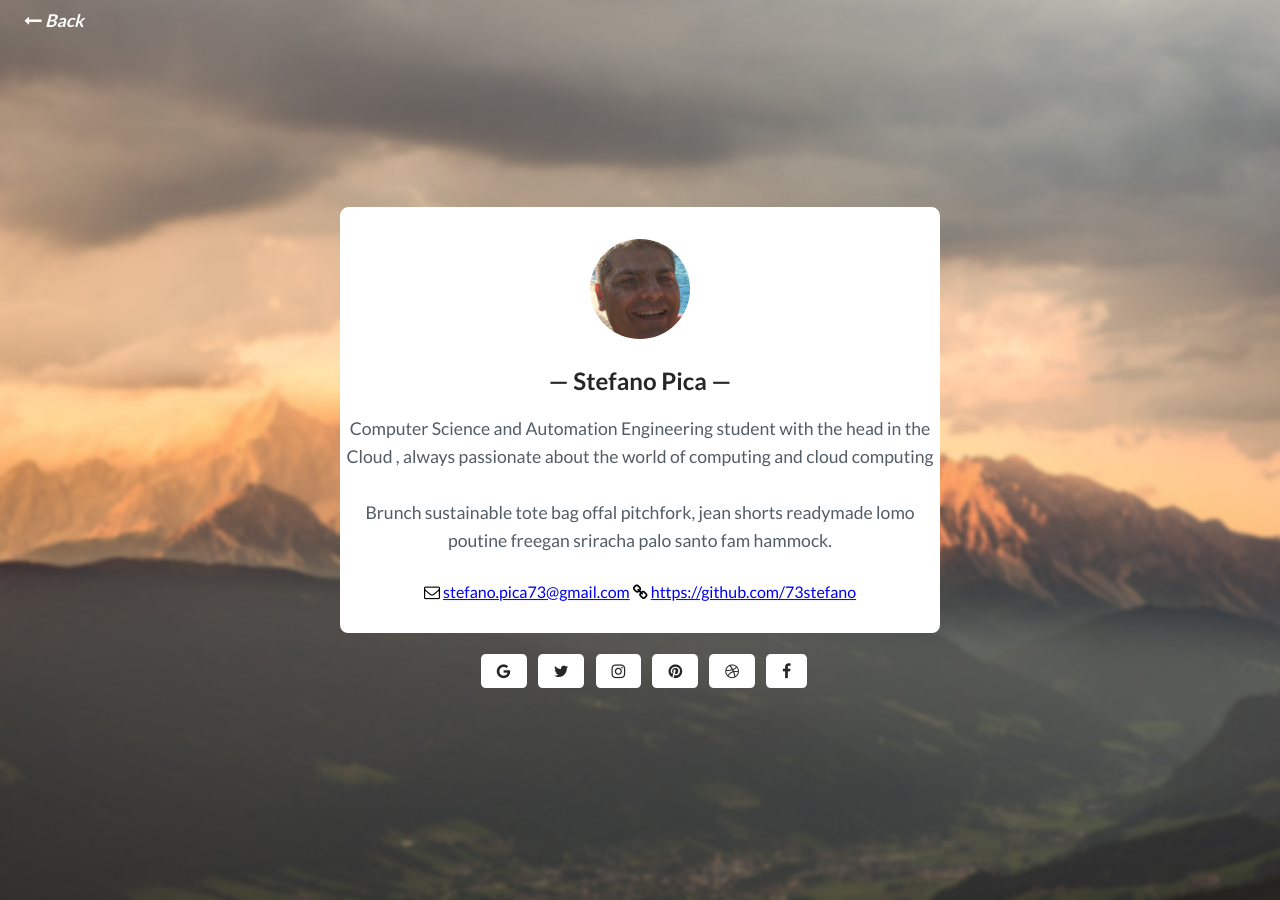
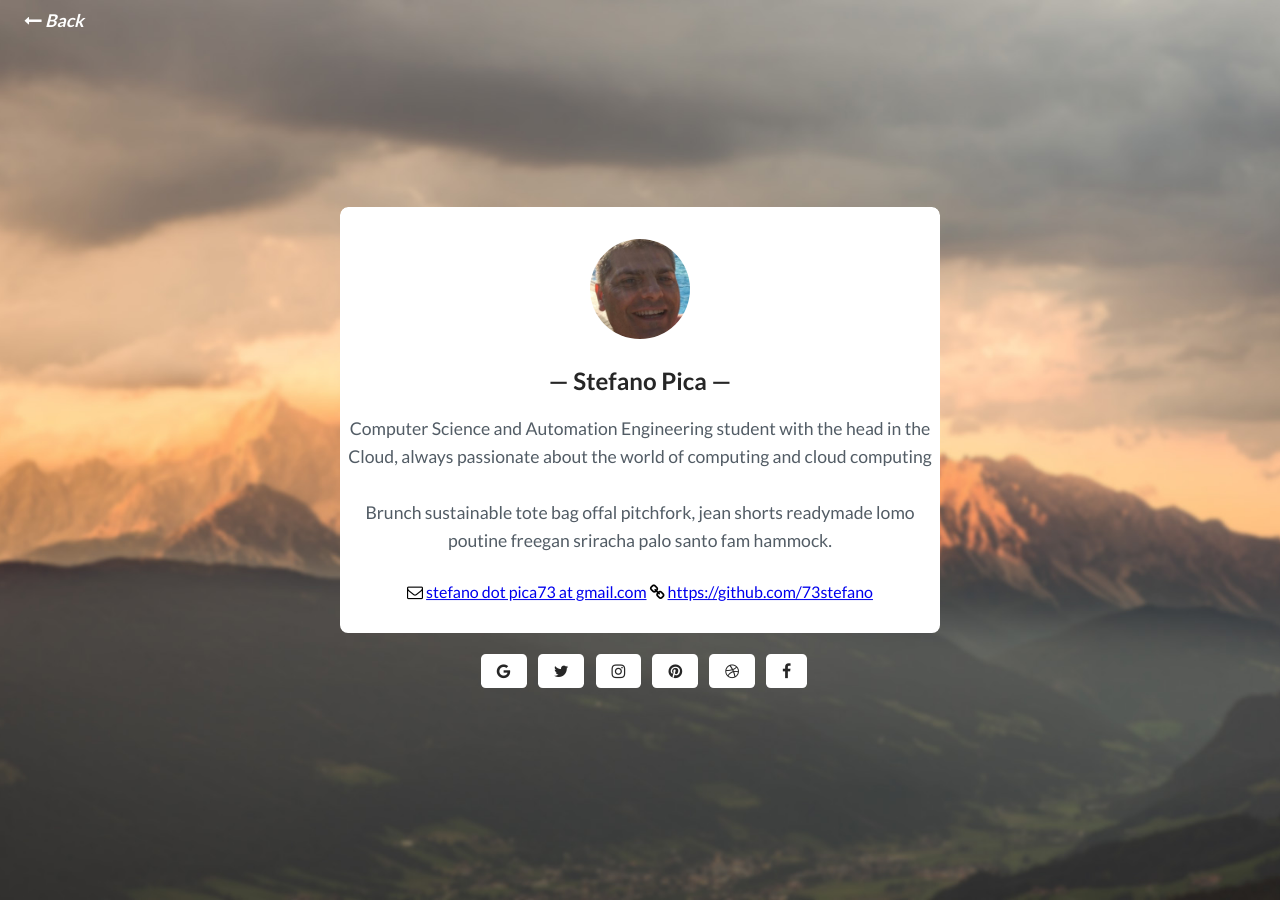
Before and after one commit to 73stefano/73stefano.github.io, a Jekyll site: the page built from _pages/about.html, in a window 1280 px wide. Built offline with Jekyll 4.4.1, drawn with Linux system fonts in a browser that asks for light colours.

Commit message:
Update _config.yml

```diff
--- a/_config.yml
+++ b/_config.yml
@@ -10,14 +10,16 @@
 
 # Banner settings
 video: mountains.mp4 # add banner video. Add your video file to the folder video
-banner-title: banner_title # add banner title
+banner-title: Robot and Makers Blog # add banner title
 banner-desc: # add banner description
 
 # Author settings
 author-pic: face1.jpg # your photo
 author-name: Stefano Pica # your name
-about-author: Computer Science and Automation Engineering student with the head in the Cloud , always passionate about the world of computing and cloud computing # about author
-email: stefano.pica73@gmail.com # your email
+about-author: Computer Science and Automation Engineering student with the head in the Cloud,
+              always passionate about the world of computing and cloud computing
+              # about author
+email: stefano dot pica73 at gmail.com # your email
 phone: 00000000 # your pnone number
 website: https://github.com/73stefano # you website
 
```
